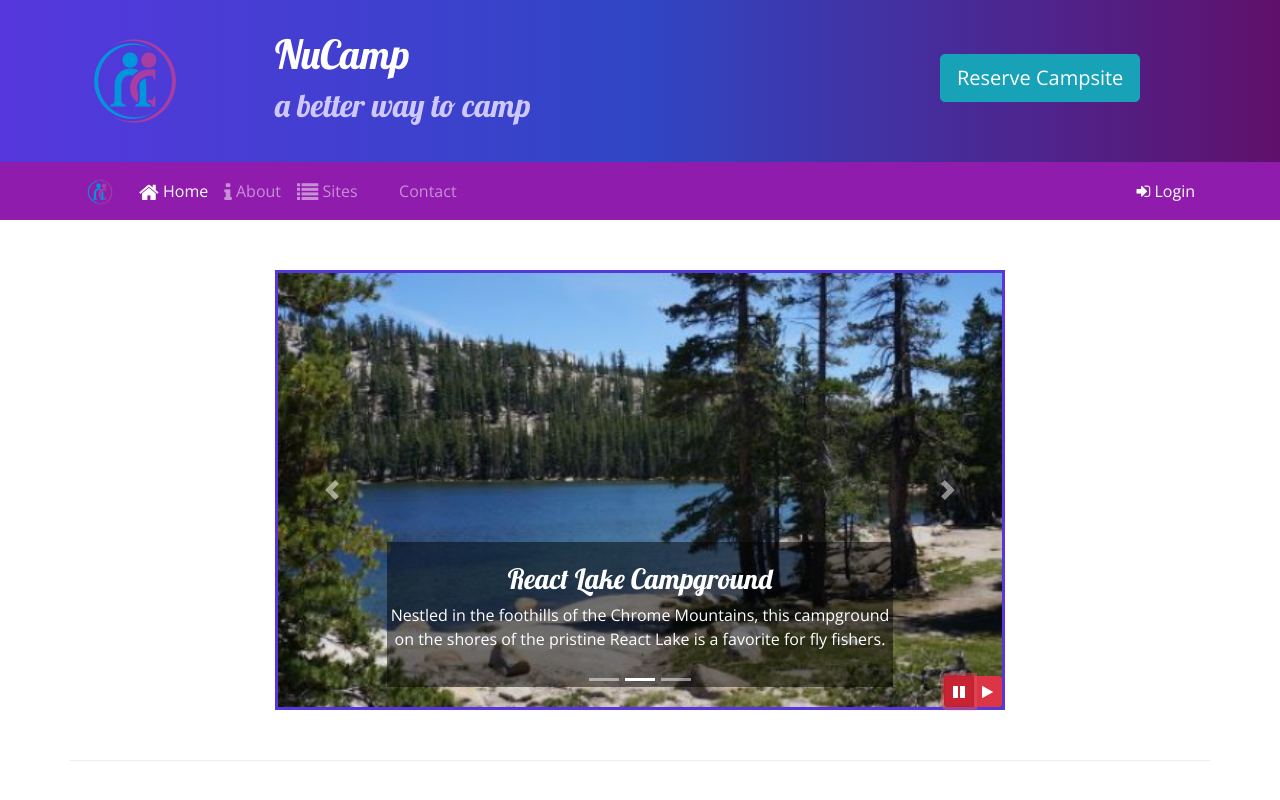
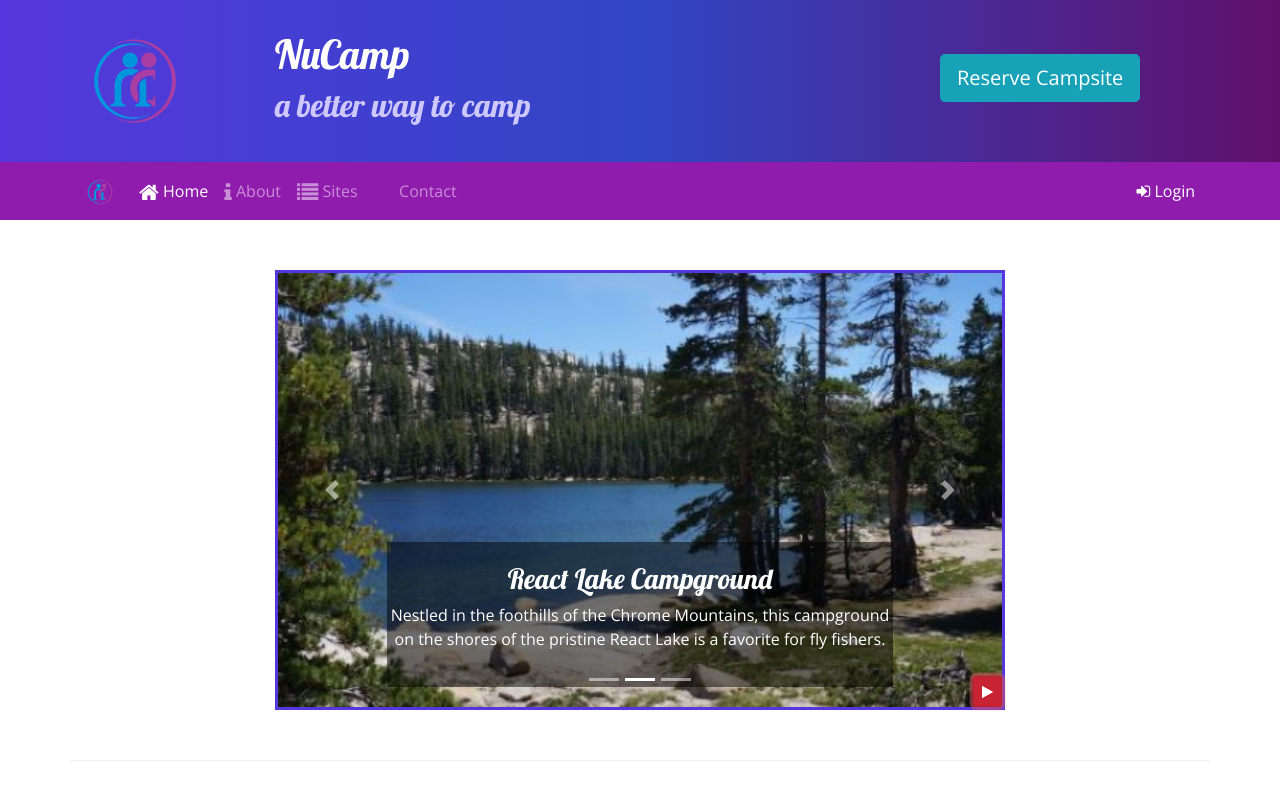
Before and after one commit to NaviTech11/NUCAMPSITE, a website: page index.html in a window 1280 px wide. Both pictures are taken after a click on the button 959 px from the left and 691 px from the top of the page. Shown: the top 800 px of the page. Drawn offline with nearby package versions, Linux system fonts and the light colour scheme.

Commit message:
Bootstrap and jQuery part 2

```diff
--- a/index.html
+++ b/index.html
@@ -198,14 +198,9 @@
                         <span class="carousel-control-next-icon"></span>
                         <span class="sr-only">Next</span>
                     </a>
-                    <div class="btn-group" id="carouselButton">
-                        <button class="btn btn-danger btn-sm" id="carouselPause">
-                            <i class="fa fa-pause"></i>
-                        </button>
-                        <button class="btn btn-danger btn-sm" id="carouselPlay">
-                            <i class="fa fa-play"></i>
-                        </button>
-                    </div>
+                    <button class="btn btn-danger btn-sm" id="carouselButton">
+                        <i class="fa fa-pause"></i>
+                    </button>
                 </div>
             </div>
         </div>
@@ -293,11 +288,16 @@
     <script>
         $(function() {
             $(".carousel").carousel( { interval:2000 } );
-            $("#carouselPause").click(function(){
-                $(".carousel").carousel("pause");
-            });
-            $("#carouselPlay").click(function(){
-                $(".carousel").carousel("cycle");
+            $("#carouselButton").click(function(){
+                if ($("#carouselButton").children("i").hasClass("fa-pause")) {
+                    $(".carousel").carousel("pause");
+                    $("#carouselButton").children("i").removeClass("fa-pause");
+                    $("#carouselButton").children("i").addClass("fa-play");
+                } else {
+                    $(".carousel").carousel("cycle");
+                    $("#carouselButton").children("i").removeClass("fa-play");
+                    $("#carouselButton").children("i").addClass("fa-pause");
+                }
             });
         });
     </script>
```
